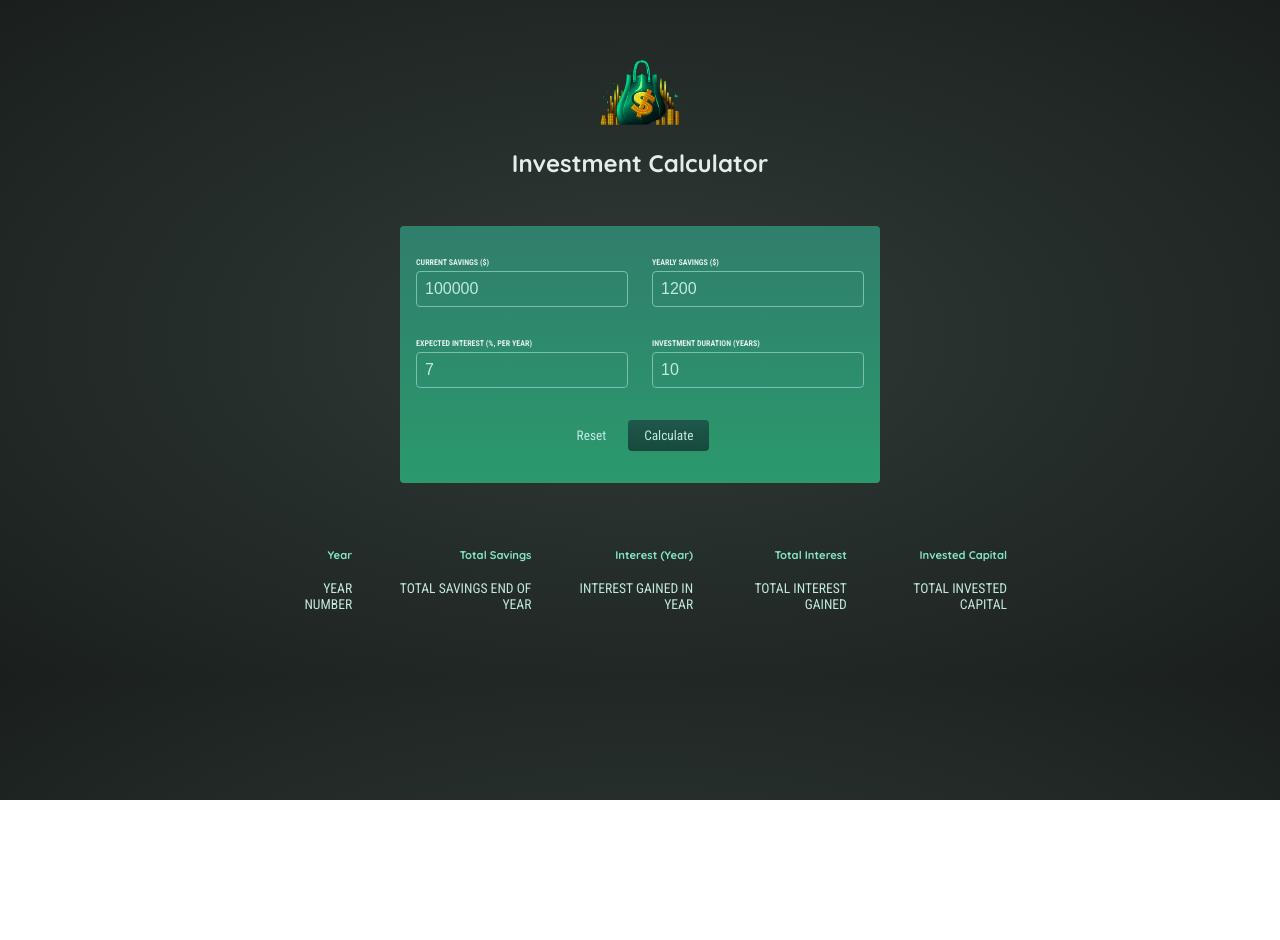
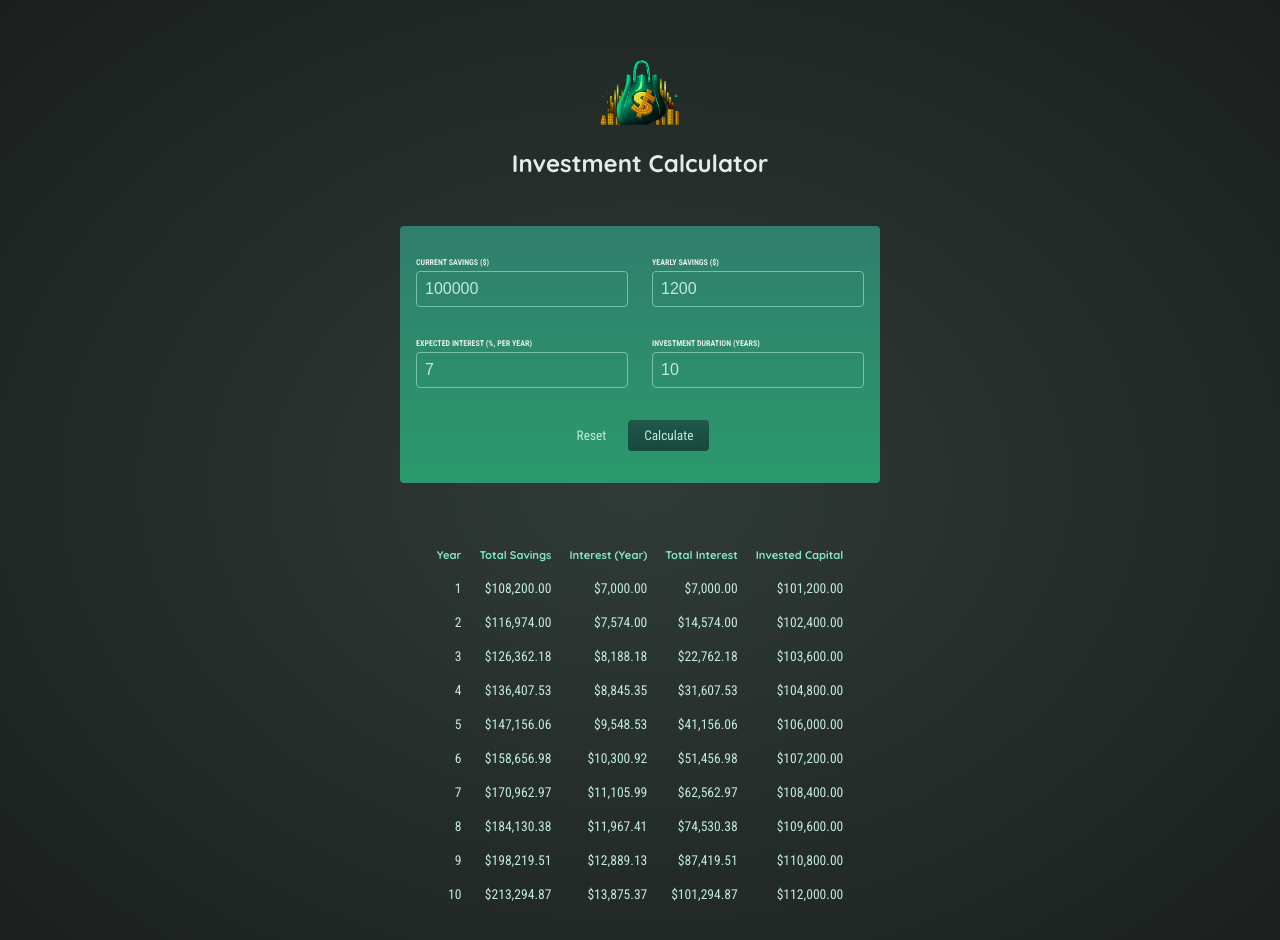
Before and after one commit to Mila2999/Investment-Calculator, a React (Create React App) app: page / in a window 1280 px wide. Both pictures are taken after a click on the button "Calculate". Shown: the top 940 px of the page. Before the commit the page ends 800 px from the top, so only its background shows below. Built offline with nearby package versions, Linux system fonts and the light colour scheme.

Commit message:
Outputing Results Conditionally to the Table

```diff
--- a/src/App.js
+++ b/src/App.js
@@ -8,14 +8,13 @@
   const calculateHandler = (userInput) => {
     setUserInput(userInput);
   };
-  const yearlyData = []; // per-year results
+  const yearlyData = [];
   if (userInput) {
     let currentSavings = +userInput['current-savings'];
     const yearlyContribution = +userInput['yearly-contribution'];
     const expectedReturn = +userInput['expected-return'] / 100;
     const duration = +userInput['duration'];
 
-    // The below code calculates yearly results (total savings, interest etc)
     for (let i = 0; i < duration; i++) {
       const yearlyInterest = currentSavings * expectedReturn;
       currentSavings += yearlyInterest + yearlyContribution;
@@ -31,8 +30,11 @@
     <div>
       <Header />
       <UserInput onCalculate={calculateHandler} />
-      <ResultTable />
-      {/* Todo: Show below table conditionally (only once result data is available) */}
+      {!userInput && <p>No investment calculatet yet!</p>}
+      {userInput && (
+        <ResultTable data={yearlyData} initialInvestment={userInput['current-savings']} />
+      )}
+
       {/* Show fallback text if no data is available */}
     </div>
   );
--- a/src/components/ResultsTable/ResultsTable.js
+++ b/src/components/ResultsTable/ResultsTable.js
@@ -1,4 +1,11 @@
-const ResultTable = () => {
+const formatter = new Intl.NumberFormat('en-US', {
+  style: 'currency',
+  currency: 'USD',
+  minimumFractionDigits: 2,
+  maximumFractionDigits: 2,
+});
+
+const ResultTable = (props) => {
   return (
     <table className="result">
       <thead>
@@ -10,14 +17,27 @@
           <th>Invested Capital</th>
         </tr>
       </thead>
+
       <tbody>
-        <tr>
-          <td>YEAR NUMBER</td>
-          <td>TOTAL SAVINGS END OF YEAR</td>
-          <td>INTEREST GAINED IN YEAR</td>
-          <td>TOTAL INTEREST GAINED</td>
-          <td>TOTAL INVESTED CAPITAL</td>
-        </tr>
+        {props.data.map((yearData) => (
+          <tr key={yearData.year}>
+            <td>{yearData.year}</td>
+            <td>{formatter.format(yearData.savingsEndOfYear)}</td>
+            <td>{formatter.format(yearData.yearlyInterest)}</td>
+            <td>
+              {formatter.format(
+                yearData.savingsEndOfYear -
+                  props.initialInvestment -
+                  yearData.yearlyContribution * yearData.year
+              )}
+            </td>
+            <td>
+              {formatter.format(
+                props.initialInvestment + yearData.yearlyContribution * yearData.year
+              )}
+            </td>
+          </tr>
+        ))}
       </tbody>
     </table>
   );
```
Also changed, not shown: 1 other file (tests, documents, lock files or other folders).
